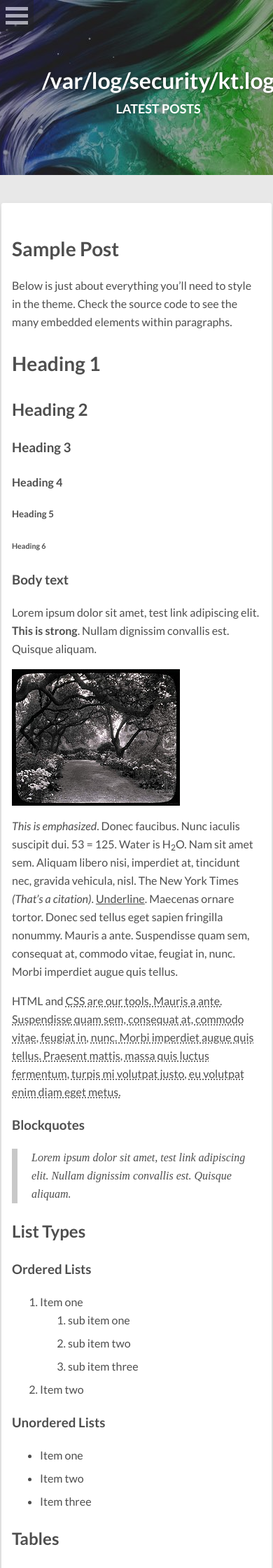
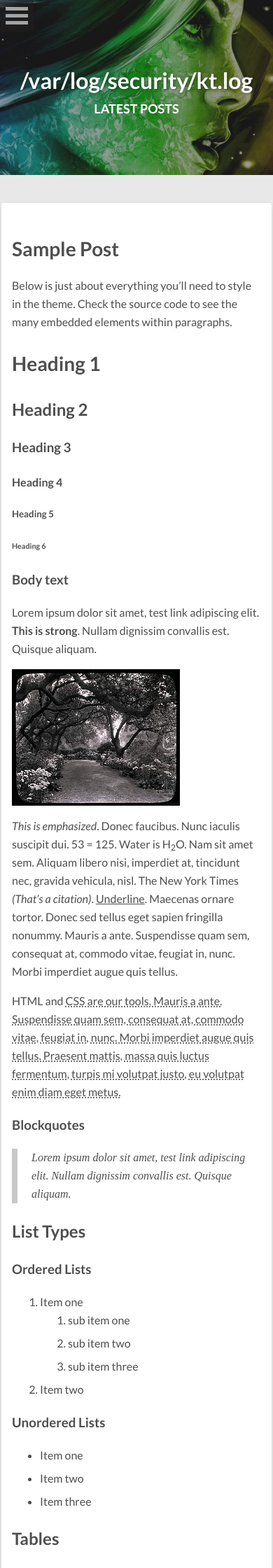
Before and after one commit to koczkatamas/blog, a Jekyll site: the page built from index.html, in a window 390 px wide. Shown: the top 2240 px of the page at 70% size. Built offline with Jekyll 4.4.1, drawn with Linux system fonts in a browser that asks for light colours; nearby versions of some CDN libraries; the list of posts is cut into pages by our own code.

Commit message:
Optimalisation for mobile devices

```diff
--- a/_layouts/page.html
+++ b/_layouts/page.html
@@ -19,8 +19,8 @@
 <div class="entry-header">
   {% if page.image.credit %}<div class="image-credit">Image source: <a href="{{ page.image.creditlink }}">{{ page.image.credit }}</a></div><!-- /.image-credit -->{% endif %}
   <div class="entry-image">
+    <div class="smallImg" style="background-image:url({{ site.url }}/images/back-crop.jpg);"></div>
     <img class="largeImg" src="{{ site.url }}/images/{{ page.image.feature }}" alt="{{ page.title }}">
-    <img class="smallImg" src="{{ site.url }}/images/back-small.jpg" alt="{{ page.title }}">
   </div><!-- /.entry-image -->
 </div><!-- /.entry-header -->
 {% endif %}
--- a/_layouts/post-index.html
+++ b/_layouts/post-index.html
@@ -20,8 +20,8 @@
   {% if page.image.credit %}<div class="image-credit">Image source: <a href="{{ page.image.creditlink }}">{{ page.image.credit }}</a></div><!-- /.image-credit -->{% endif %}
   {% if page.image.feature %}
     <div class="entry-image">
+      <div class="smallImg" style="background-image:url({{ site.url }}/images/back-crop.jpg);"></div>
       <img class="largeImg" src="{{ site.url }}/images/{{ page.image.feature }}" alt="{{ page.title }}">
-      <img class="smallImg" src="{{ site.url }}/images/back-small.jpg" alt="{{ page.title }}">
     </div><!-- /.entry-image -->
   {% endif %}
   <div class="header-title">
--- a/_layouts/post.html
+++ b/_layouts/post.html
@@ -19,8 +19,8 @@
 <div class="entry-header">
   {% if page.image.credit %}<div class="image-credit">Image source: {% if page.image.creditlink %}<a href="{{ page.image.creditlink }}">{% endif %}{{ page.image.credit }}{% if page.image.creditlink %}</a>{% endif %}</div><!-- /.image-credit -->{% endif %}
   <div class="entry-image">
+    <div class="smallImg" style="background-image:url({{ site.url }}/images/back-crop.jpg);"></div>
     <img class="largeImg" src="{{ site.url }}/images/{{ page.image.feature }}" alt="{{ page.title }}">
-    <img class="smallImg" src="{{ site.url }}/images/back-small.jpg" alt="{{ page.title }}">
   </div><!-- /.entry-image -->
 </div><!-- /.entry-header -->
 {% endif %}
--- a/_sass/_page.scss
+++ b/_sass/_page.scss
@@ -88,13 +88,14 @@ body {
 	h1 {
 		margin: 10px;
 		font-weight: 700;
-		margin: 10px 60px;
+		margin: 10px 0px;
 		color: $white;
 		text-shadow: 1px 1px 4px rgba($base-color,0.6);
 		a {
 			color: $white;
 		}
 		@media #{$large} {
+            margin: 10px 60px;
 		}
 	}
 	h2 {
@@ -139,12 +140,21 @@ body {
 		min-height: 250px; // match .entry-image min-height
 	}
     .largeImg {
-        display:none;
+        display: none;
         @media #{$large} {
-            display:block;
+            display: block;
         }
     }
     .smallImg {
+        position: absolute;
+        width: 75%;
+        height: 100%;
+        background-repeat: no-repeat;
+        background-position: 100% top;
+        background-size: 100% auto;
+        @media(max-width: 495px) {
+            background-size: auto 100%;
+        }
         @media #{$large} {
             display:none;
         }
@@ -519,3 +529,9 @@ header .entry-meta {
     opacity: 1.0;
 }
 .dl-menuwrapper ul ul { background-color:transparent }
+.author-photo {
+    @media #{$smaller} {
+        max-width: 150px;
+        margin: 0 20px;
+    }
+}
--- a/_sass/_variables.scss
+++ b/_sass/_variables.scss
@@ -40,5 +40,6 @@ $info				         : #308cbc;
 // --------------------------------------------------
 
 $small               : "only screen and (min-width: 30em)";
+$smaller             : "only screen and (max-width: 48em)";
 $medium              : "only screen and (min-width: 48em)";
 $large               : "only screen and (min-width: 62.5em)";
```
Also changed, not shown: images/back-crop.jpg (added), images/back-crop3.jpg (added).
